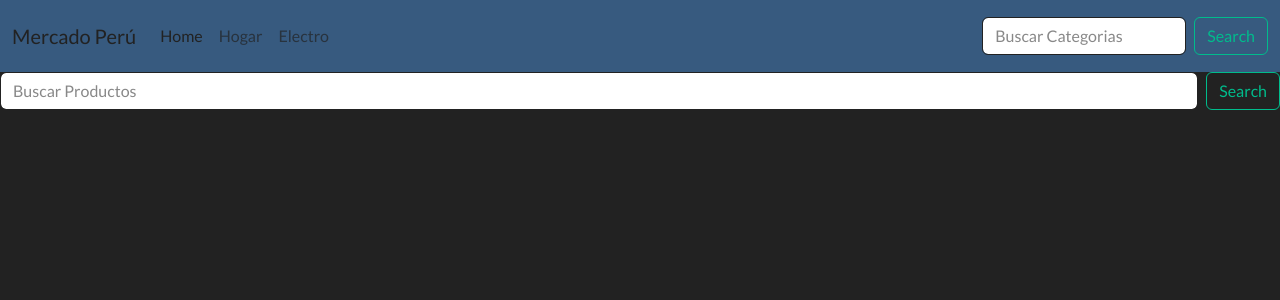
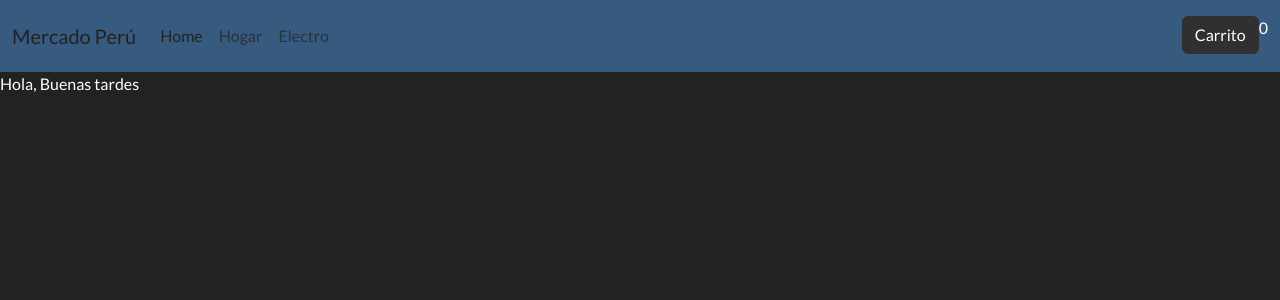
Before and after one commit to ljpalmer/Ecommerce, a React (Create React App) app: page / in a window 1280 px wide. Shown: the top 300 px of the page. Built offline with nearby package versions, Linux system fonts and the light colour scheme.

Commit message:
Update: Primer Pre-Entrega

```diff
--- a/src/App.jsx
+++ b/src/App.jsx
@@ -1,14 +1,14 @@
 import React from 'react';
 import './App.css';
 import Navbar from './components/Navbar/Navbar';
-import Form from './components/Form/Form';
+import ItemListContainer from './components/ItemListContainer/ItemListContainer';
 const App = () => {
   const user = {nombre: "Pedro", apellido: "Parker"}
   const busqueda1 = "Buscar Productos"
   return (
     <>
       <Navbar/>
-      <Form busqueda={busqueda1}/>
+      <ItemListContainer greetings={"Hola, Buenas tardes"}/>
     </>
   );
 }
--- /dev/null
+++ b/src/components/CartWidget/CartWidget.jsx
@@ -0,0 +1,16 @@
+import React from 'react';
+
+const CartWidget = () => {
+    return (
+        <>
+        <ul className='navbar-nav me-auto'>
+            <li className="nav-item">
+            <button className='btn btn-dark'>Carrito</button>
+            </li>
+            <p>0</p>
+        </ul>
+        </>
+    );
+}
+
+export default CartWidget;
--- /dev/null
+++ b/src/components/ItemListContainer/ItemListContainer.jsx
@@ -0,0 +1,11 @@
+import React from 'react';
+
+const ItemListContainer = ({greetings}) => {
+    return (
+       <>
+        <p>{greetings}</p>
+       </>
+    );
+}
+
+export default ItemListContainer;
--- a/src/components/Navbar/Navbar.jsx
+++ b/src/components/Navbar/Navbar.jsx
@@ -1,5 +1,5 @@
-import Form from "../Form/Form";
 import Categorias from "./Categorias/Categorias";
+import CartWidget from "../CartWidget/CartWidget";
 
 export default function Navbar() {
   return (
@@ -11,8 +11,8 @@ export default function Navbar() {
           </button>
           <div className="collapse navbar-collapse" id="navbarSupportedContent">
             <Categorias/>
-            <Form busqueda={"Buscar Categorias"}/>
           </div>
+            <CartWidget/>
         </div>
       </nav>
   )
```
